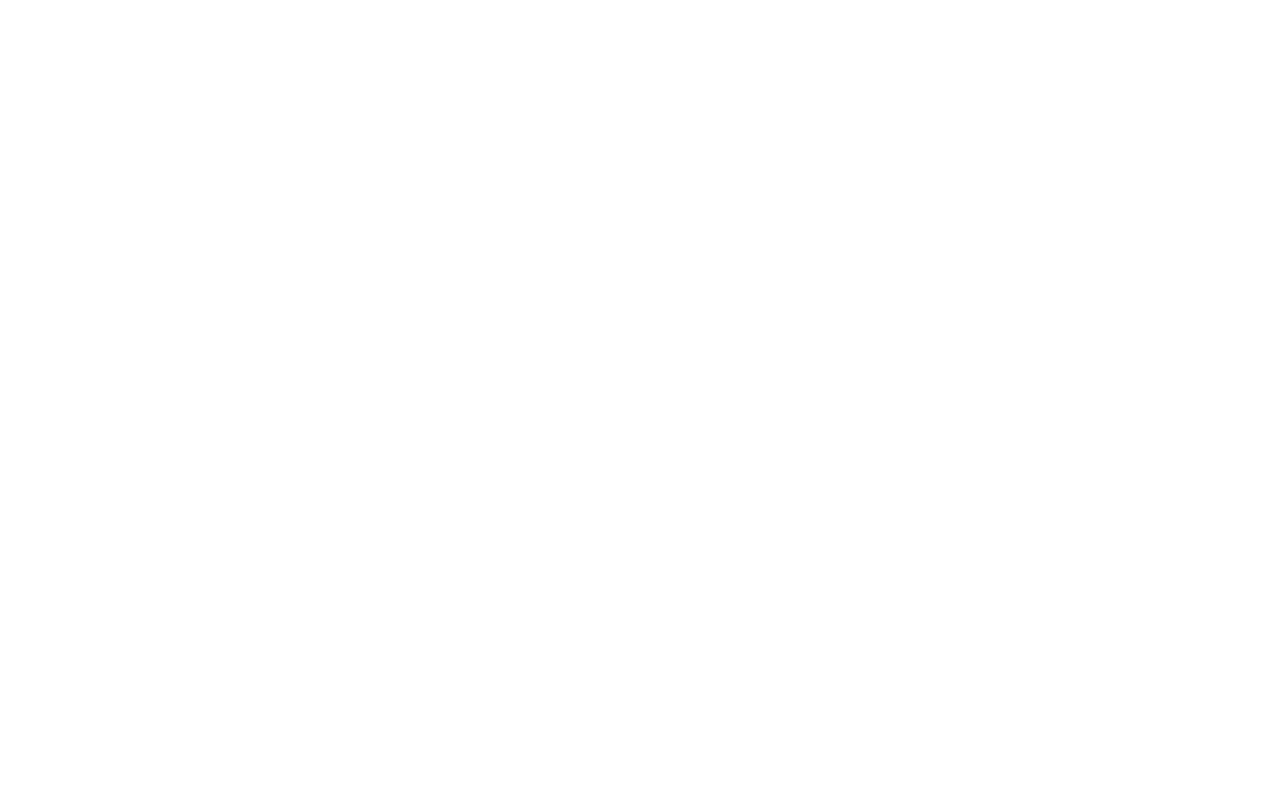
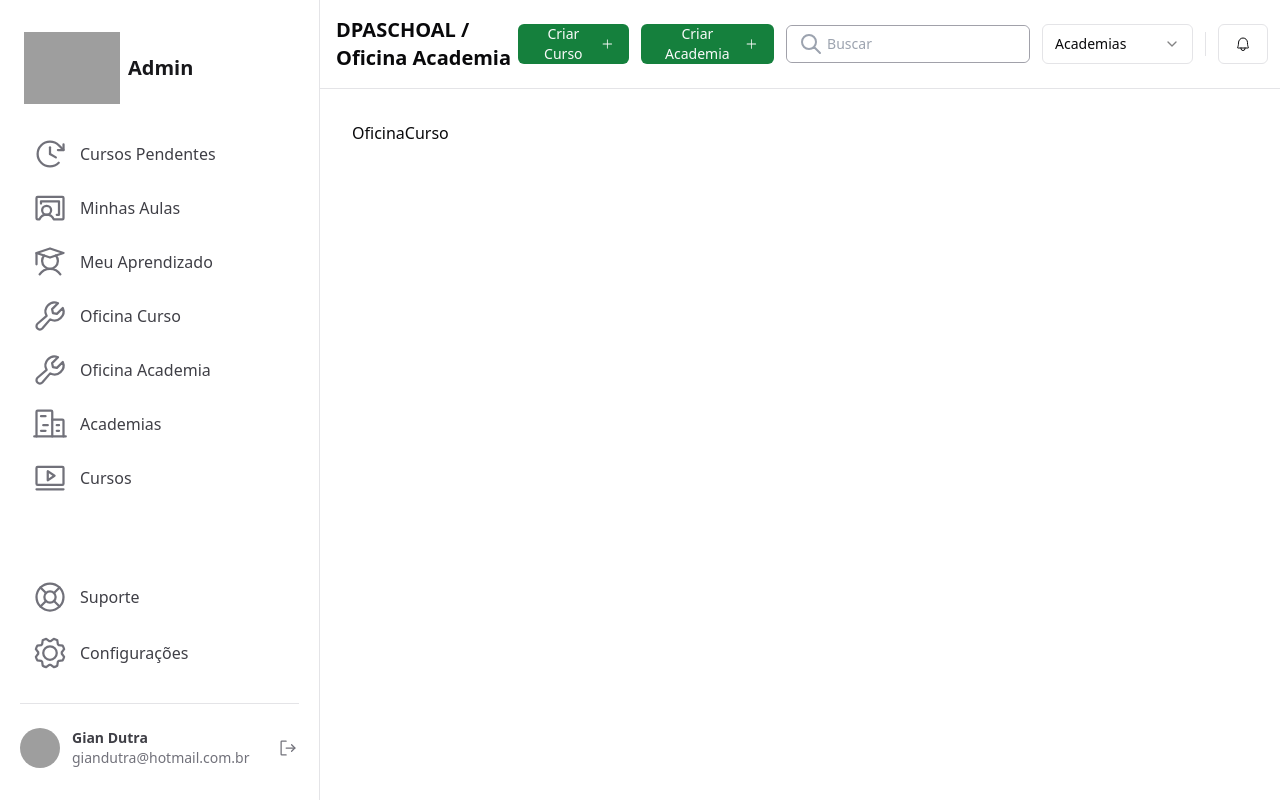
Before and after one commit to Elias-FS/projeto-integrador-v, a React (Vite) app: page /oficina-curso in a window 1280 px wide. Before the commit this address had no page. Built offline with nearby package versions, Linux system fonts and the light colour scheme; grey boxes are pictures that could not be loaded.

Commit message:
Ajustando navegação

```diff
--- a/src/components/ui/NavBarButton/index.tsx
+++ b/src/components/ui/NavBarButton/index.tsx
@@ -1,14 +1,22 @@
 import { Plus } from "@phosphor-icons/react";
 import { Button } from "@/components/ui/button";
+import { useNavigate } from "react-router-dom";
 
 interface ButtonProps {
   name: string;
+  path: string;
 }
 
-export const NavBarButton: React.FC<ButtonProps> = ({ name }) => {
+export const NavBarButton: React.FC<ButtonProps> = ({ name, path }) => {
+  const navigate = useNavigate();
+
+  function handleClick() {
+    navigate(path);
+  }
+
   return (
-    <Button className="bg-green-700">
+    <Button className="bg-green-700" onClick={handleClick}>
       {name} <Plus className="ml-2 h-4 w-4" />
     </Button>
   );
-}
+};
--- a/src/components/ui/Navbar/index.tsx
+++ b/src/components/ui/Navbar/index.tsx
@@ -43,8 +43,11 @@
       case "/cursos":
         namePage = "Cursos";
         break;
-      case "/oficina":
-        namePage = "Oficina";
+      case "/oficina-curso":
+        namePage = "Oficina Academia";
+        break;
+      case "/oficina-academia":
+        namePage = "Oficina Curso";
         break;
       case "/minhas-aulas":
         namePage = "Minhas Aulas";
@@ -73,15 +76,15 @@
         <div className="flex items-center gap-3">
           {userType === "Admin" ? (
             <>
-              <NavBarButton name={"Criar Curso"} />
-              <NavBarButton name={"Criar Academia"} />
+              <NavBarButton name={"Criar Curso"} path={"/oficina-curso"} />
+              <NavBarButton name={"Criar Academia"} path={"/oficina-academia"} />
             </>
           ) : (
             <></>
           )}
           {userType === "Instrutor" ? (
             <>
-              <NavBarButton name={"Criar Curso"} />
+              <NavBarButton name={"Criar Curso"} path={"/oficina-curso"} />
             </>
           ) : (
             <></>
--- a/src/components/ui/PlusButton/index.tsx
+++ b/src/components/ui/PlusButton/index.tsx
@@ -1,16 +1,24 @@
 import { PlusCircle } from "@phosphor-icons/react";
 import { Button } from "@/components/ui/button";
+import { useNavigate } from "react-router-dom";
 
 interface CardUserProps {
   name: string;
+  path: string;
 }
 
-export const PlusButton: React.FC<CardUserProps> = ({ name }) => {
+export const PlusButton: React.FC<CardUserProps> = ({ name, path }) => {
+  const navigate = useNavigate();
+
+  function handleClick() {
+    navigate(path);
+  }
+
   return (
     <div className="h-auto w-96 overflow-hidden mx-1 mb-8">
       <div className="flex flex-col items-center mt-24">
         <PlusCircle className="h-28 w-28 text-green-700" />
-        <Button className="bg-green-700 h-14 w-36 text-lg">{name}</Button>
+        <Button className="bg-green-700 h-14 w-36 text-lg" onClick={handleClick}>{name}</Button>
       </div>
     </div>
   );
--- a/src/pages/Academias.tsx
+++ b/src/pages/Academias.tsx
@@ -49,7 +49,7 @@
       <div className="flex flex-col flex-1 ml-80">
         <Navbar />
         <div className="flex flex-wrap justify-center my-8">
-          <PlusButton name={"Nova Academia"} />
+          <PlusButton name={"Nova Academia"} path={"/oficina-academia"} />
           {cursos.map((curso, index) => (
             <CardCourse
               key={index}
--- a/src/pages/MinhasAulas.tsx
+++ b/src/pages/MinhasAulas.tsx
@@ -49,7 +49,7 @@
       <div className="flex flex-col flex-1 ml-80">
         <Navbar />
         <div className="flex flex-wrap justify-center my-8">
-          <PlusButton name={"Nova Curso"} />
+          <PlusButton name={"Nova Curso"} path={"/oficina-curso"} />
           {cursos.map((curso, index) => (
             <CardCourse
               key={index}
--- /dev/null
+++ b/src/pages/OficinaAcademia.tsx
@@ -0,0 +1,17 @@
+import React from "react";
+import { Sidebar } from "@/components/ui/Sidebar";
+import { Navbar } from "@/components/ui/Navbar";
+
+const OficinaAcademia: React.FC = () => {
+  return (
+    <div className="flex">
+      <Sidebar />
+      <div className="flex flex-col flex-1 ml-80">
+        <Navbar />
+        <div className="flex flex-1 mx-8 my-8">OficinaAcademia</div>
+      </div>
+    </div>
+  );
+};
+
+export default OficinaAcademia;
--- a/src/pages/Oficina.tsx
+++ b/src/pages/OficinaCurso.tsx
@@ -2,16 +2,16 @@
 import { Sidebar } from "@/components/ui/Sidebar";
 import { Navbar } from "@/components/ui/Navbar";
 
-const Oficina: React.FC = () => {
+const OficinaCurso: React.FC = () => {
   return (
     <div className="flex">
       <Sidebar />
       <div className="flex flex-col flex-1 ml-80">
         <Navbar />
-        <div className="flex flex-1 mx-8 my-8">Oficina</div>
+        <div className="flex flex-1 mx-8 my-8">OficinaCurso</div>
       </div>
     </div>
   );
 };
 
-export default Oficina;
+export default OficinaCurso;
--- a/src/routes.tsx
+++ b/src/routes.tsx
@@ -4,7 +4,8 @@
 import { BrowserRouter as Router, Route, Routes } from 'react-router-dom';
 import Cursos from './pages/Cursos';
 import Academias from './pages/Academias';
-import Oficina from './pages/Oficina';
+import OficinaCurso from './pages/OficinaCurso';
+import OficinaAcademia from './pages/OficinaAcademia';
 import AboutUs from './pages/AboutUs';
 import MeuAprendizado from './pages/MeuAprendizado';
 import MinhasAulas from './pages/MinhasAulas';
@@ -18,7 +19,8 @@
           <Route path="/signup" Component={SignUp} />
           <Route path="/meu-aprendizado" Component={MeuAprendizado} />
           <Route path="/cursos" Component={Cursos} />
-          <Route path="/oficina" Component={Oficina} />
+          <Route path="/oficina-academia" Component={OficinaAcademia} />
+          <Route path="/oficina-curso" Component={OficinaCurso} />
           <Route path="/minhas-aulas" Component={MinhasAulas} />
           <Route path="/cursos-pendentes" Component={CursosPendentes} />
           <Route path="/academias" Component={Academias} />
--- a/src/zustand-store/index.ts
+++ b/src/zustand-store/index.ts
@@ -1,6 +1,6 @@
 import { create } from "zustand";
 import {
-  BriefcaseMetal,
+  Wrench,
   Buildings,
   ChalkboardTeacher,
   ClockClockwise,
@@ -69,7 +69,7 @@
         newIconsToShow = [
           { icon: ChalkboardTeacher, title: "Minhas Aulas", path: "/minhas-aulas" },
           { icon: Student, title: "Meu Aprendizado", path: "/meu-aprendizado" },
-          { icon: BriefcaseMetal, title: "Oficina", path: "/oficina" },
+          { icon: Wrench, title: "Oficina Curso", path: "/oficina-curso" },
           { icon: Video, title: "Cursos", path: "/cursos" },
         ];
       } else if (usuarioTeste.cargo == UsuarioTipo.administrador) {
@@ -77,7 +77,8 @@
           { icon: ClockClockwise, title: "Cursos Pendentes", path: "/cursos-pendentes" },
           { icon: ChalkboardTeacher, title: "Minhas Aulas", path: "/minhas-aulas" },
           { icon: Student, title: "Meu Aprendizado", path: "/meu-aprendizado" },
-          { icon: BriefcaseMetal, title: "Oficina", path: "/oficina" },
+          { icon: Wrench, title: "Oficina Curso", path: "/oficina-curso" },
+          { icon: Wrench, title: "Oficina Academia", path: "/oficina-academia" },
           { icon: Buildings, title: "Academias", path: "/academias" },
           { icon: Video, title: "Cursos", path: "/cursos" },
         ];
```
